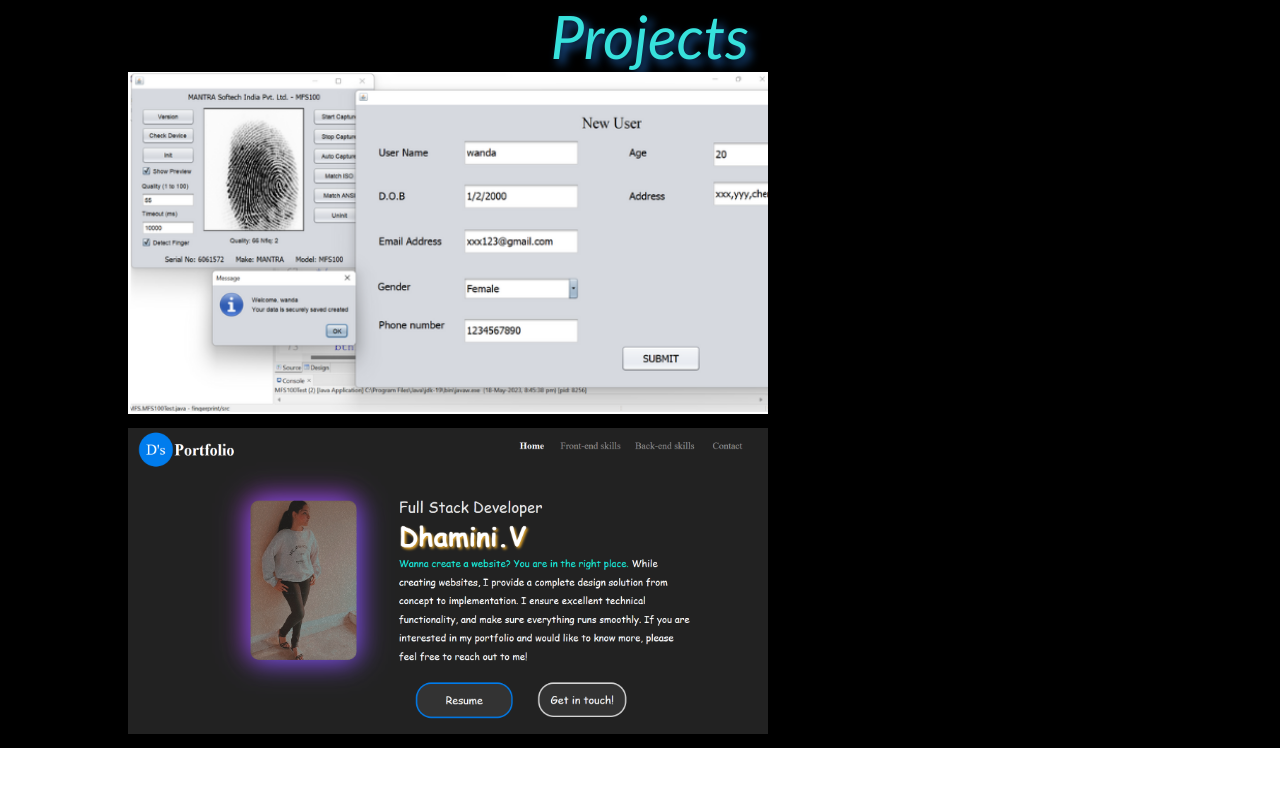
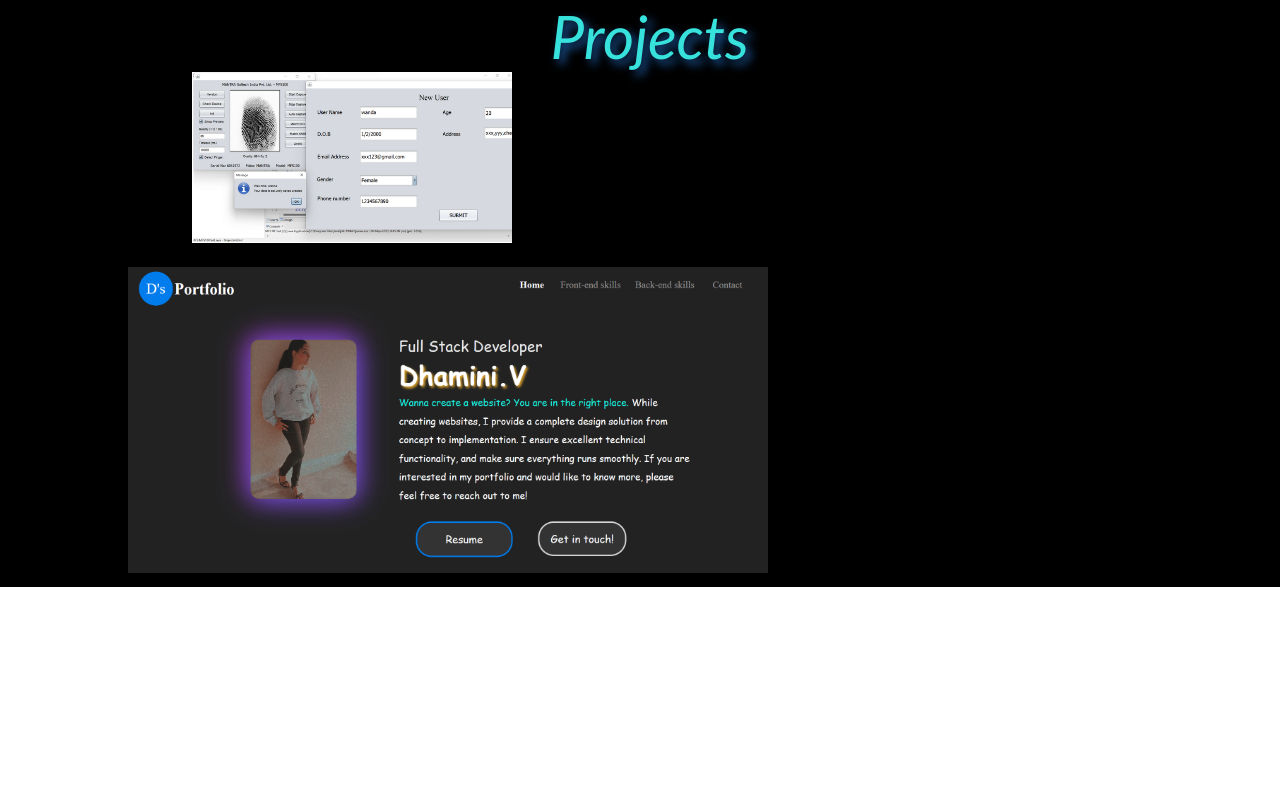
Before and after one commit to dhamini2311/portfolio2, an Angular app: page /projects in a window 1280 px wide. Shown: the top 786 px of the page. Built offline with nearby package versions, Linux system fonts and the light colour scheme.

Commit message:
latest commit

```diff
--- a/src/app/projects/projects.component.css
+++ b/src/app/projects/projects.component.css
@@ -12,7 +12,7 @@
     margin-left: 43%;
     text-shadow: 5px 5px 10px rgb(30, 96, 171);
 }
-#project1,img{
+#pro1,img{
   width: 50%;
   height: 60%;
   margin-left: 10%;
```
